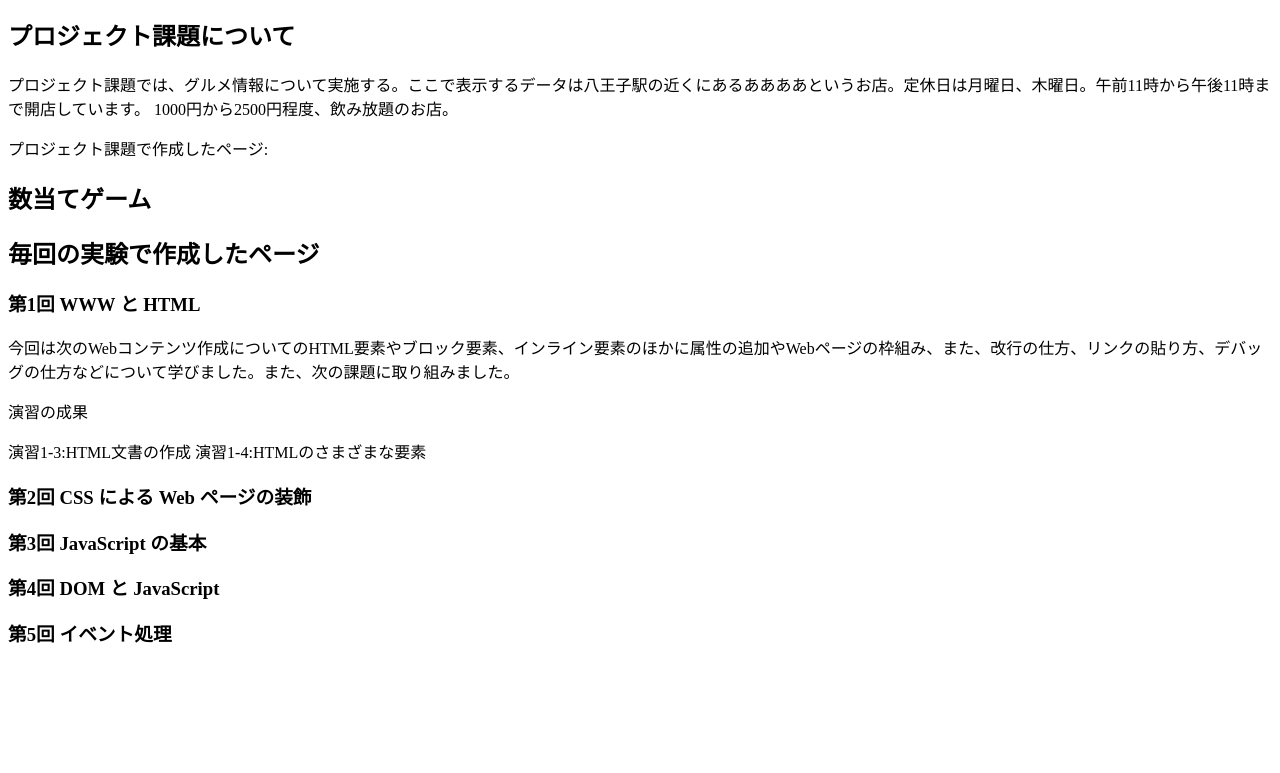
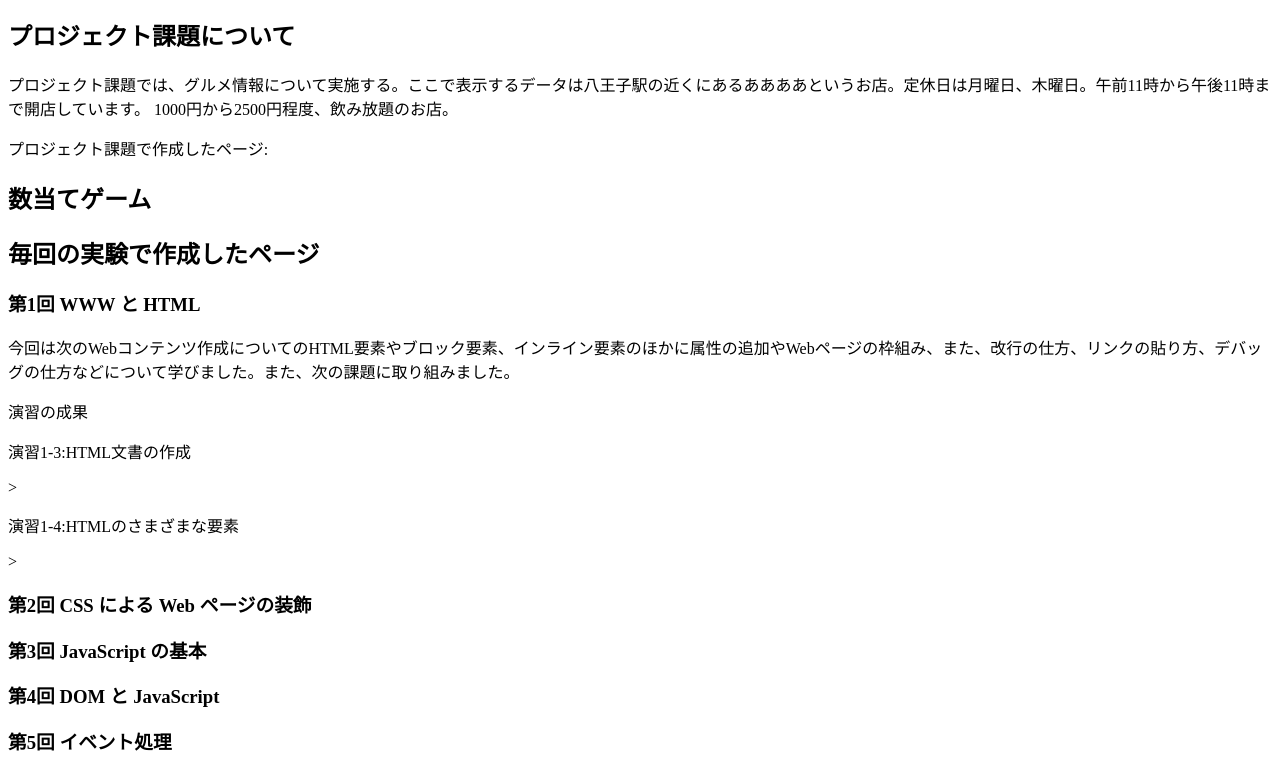
Before and after one commit to G284342022/medialabo, a plain HTML site: page index.html in a window 1280 px wide. Shown: the part 127-900 px from the top of the page. Before the commit the page ends 800 px from the top, so only its background shows below. Drawn offline with Linux system fonts and the light colour scheme.

Commit message:
Webコンテンツ

```diff
--- a/index.html
+++ b/index.html
@@ -17,8 +17,8 @@
         <h3>第1回 WWW と HTML</h3>
             <p>今回は次のWebコンテンツ作成についてのHTML要素やブロック要素、インライン要素のほかに属性の追加やWebページの枠組み、また、改行の仕方、リンクの貼り方、デバッグの仕方などについて学びました。また、次の課題に取り組みました。</p>
             <p>演習の成果</p>
-                <a herf="演習1-3:HTML文書の作成">演習1-3:HTML文書の作成</a>
-                <a herf="演習1-4:HTMLのさまざまな要素">演習1-4:HTMLのさまざまな要素</a>
+                <p><a herf="演習1-3:HTML文書の作成" target="_blank">演習1-3:HTML文書の作成</a></p>>
+                <p><a herf="演習1-4:HTMLのさまざまな要素" target="_blank">演習1-4:HTMLのさまざまな要素</a></p>>
         <h3>第2回 CSS による Web ページの装飾</h3>
         <h3>第3回 JavaScript の基本</h3>
         <h3>第4回 DOM と JavaScript</h3>
```
